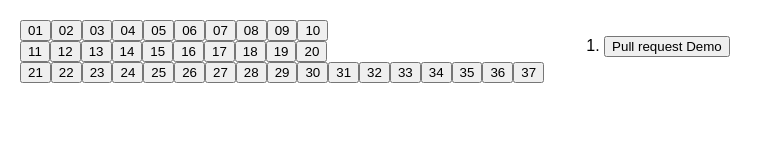
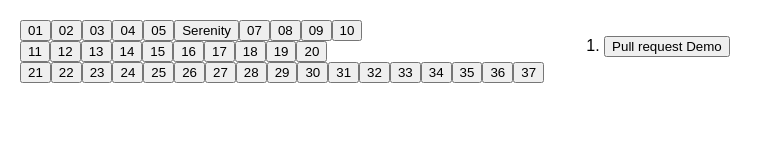
Before and after one commit to xpaulos/TechproWinter2024_session3, a React (Create React App) app: page / in a window 1280 px wide. Shown: the top 160 px of the page, without its empty margins (0-773 px from the left). Built offline with nearby package versions, Linux system fonts and the light colour scheme.

Commit message:
Alexandros Papadopoulos

```diff
--- a/src/App.js
+++ b/src/App.js
@@ -39,7 +39,7 @@ function Board({ xIsNext, squares, onPlay }) {
           <button>03</button>
           <button>04</button>
           <button>05</button>
-          <button>06</button>
+          <button>Serenity</button>
           <button>07</button>
           <button>08</button>
           <button>09</button>
```
